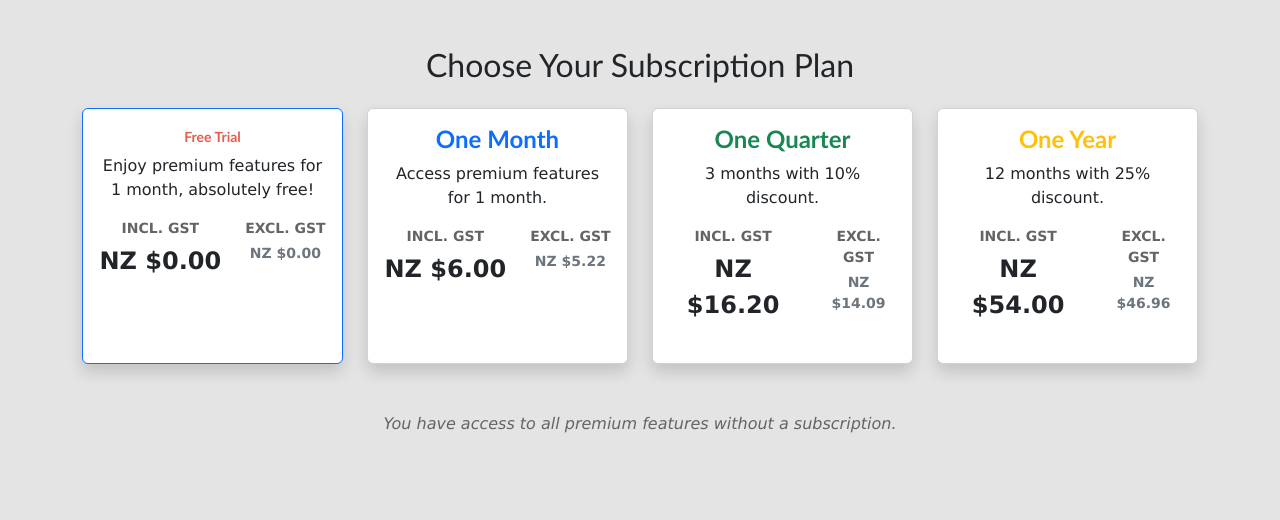
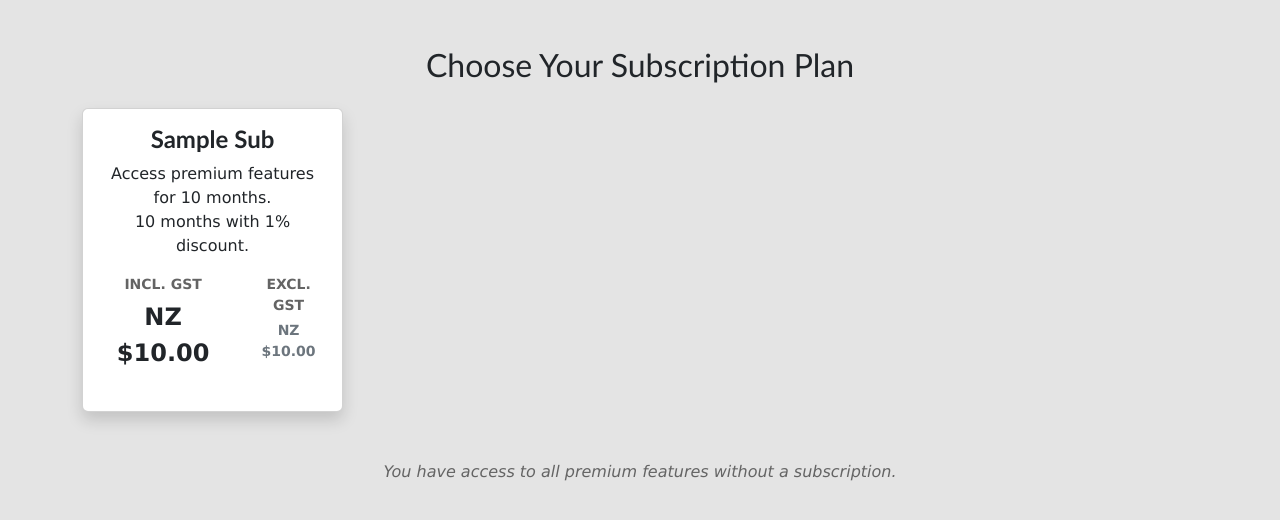
Before and after one commit to lin-du-1157599/project2, a Flask app: template app/templates/premium_features/subscription.html in a window 1280 px wide. Shown: the part 170-690 px from the top of the page. Run offline with Flask 3, Linux system fonts and the light colour scheme; the visitor is signed in with stand-in values (Sample User, id 1); the template is opened without the code that fills it: most values are stand-ins (such as "Sample title", 1, 10 or a date in 2020).

Commit message:
Retrieve subscription data from the database

```diff
--- a/app/config/constants.py
+++ b/app/config/constants.py
@@ -39,6 +39,9 @@ USER_STATUS_BANNED = 'banned'
 USER_SUBSCRIPTION_FREE = 'Free'
 USER_SUBSCRIPTION_TRIAL = 'Trial'
 USER_SUBSCRIPTION_PREMIUM = 'Premium'
+
+USER_IS_ADMIN_GRANTABLE_NO = 0
+USER_IS_ADMIN_GRANTABLE_YES = 1
 
 # Indicates the user has not used the free trial yet
 USER_IS_TRIAL_USED_NO = 0
--- a/app/db/populate_database.sql
+++ b/app/db/populate_database.sql
@@ -233,9 +233,9 @@ INSERT INTO subscriptions (
     name, duration_months, is_free_trial, discount_percent, price_nzd_excl_gst, price_nzd_incl_gst, is_admin_grantable
 ) VALUES
     ('Free Trial', 1, 1, 100.00, 0.00, 0.00, 0),
-    ('One Month', 1, 0, 0.00, 5.00, 5.75, 0),
+    ('One Month', 1, 0, 0.00, 5.22, 6.00, 0),
     ('One Quarter', 3, 0, 10.00, 14.09, 16.20, 0),
-    ('One Year', 12, 0, 25.00, 45.00, 51.75, 0),
+    ('One Year', 12, 0, 25.00, 46.96, 54.00, 0),
     ('Admin Gift One Month', 1, 0, 100.00, 0.00, 0.00, 1),
     ('Admin Gift One Quarter', 3, 0, 100.00, 0.00, 0.00, 1),
     ('Admin Gift One Year', 12, 0, 100.00, 0.00, 0.00, 1);
--- a/app/templates/premium_features/subscription.html
+++ b/app/templates/premium_features/subscription.html
@@ -14,105 +14,57 @@
     <h2 class="text-center mb-4">Choose Your Subscription Plan</h2>
 
     <div class="row row-cols-1 row-cols-md-4 g-4">
-        <!-- Free Trial Plan -->
+        {% for sub in subscriptions %}
             <div class="col">
-            <div class="card h-100 shadow border-primary">
+                <div class="card h-100 shadow {% if sub.is_free_trial == 1 %}border-primary{% endif %}">
                     <div class="card-body text-center">
-                    <h4 class="card-title text-info fw-bold">Free Trial</h4>
-                    <p class="card-text">Enjoy premium features for 1 month, absolutely free!</p>
+                        <h4 class="card-title fw-bold text-capitalize
+                            {% if sub.is_free_trial == 1 %}
+                                text-info
+                            {% elif sub.duration_months == 1 %}
+                                text-primary
+                            {% elif sub.duration_months == 3 %}
+                                text-success
+                            {% elif sub.duration_months == 12 %}
+                                text-warning
+                            {% endif %}
+                        ">
+                            {{ sub.name }}
+                        </h4>
+
+                        <p class="card-text">
+                            {% if sub.is_free_trial == 1 %}
+                                Enjoy premium features for {{ sub.duration_months }} month{{ 's' if sub.duration_months > 1 else '' }}, absolutely free!
+                            {% else %}
+                                Access premium features for {{ sub.duration_months }} month{{ 's' if sub.duration_months > 1 else '' }}.
+                                {% if sub.discount_percent and sub.discount_percent > 0 %}
+                                    <br>{{ sub.duration_months }} months with {{ sub.discount_percent }}% discount.
+                                {% endif %}
+                            {% endif %}
+                        </p>
 
                         <div class="price-box d-flex justify-content-center align-items-baseline gap-4 mt-3 mb-2">
                             <div>
                                 <p class="mb-1 fw-semibold text-muted small text-uppercase">Incl. GST</p>
-                            <p class="fs-4 fw-bold text-dark">NZ $0.00</p>
+                                <p class="fs-4 fw-bold text-dark">NZ ${{ '%.2f'|format(sub.price_nzd_incl_gst) }}</p>
                             </div>
                             <div>
                                 <p class="mb-1 fw-semibold text-muted small text-uppercase">Excl. GST</p>
-                            <p class="fs-5 fw-semibold text-secondary">NZ $0.00</p>
+                                <p class="fs-5 fw-semibold text-secondary">NZ ${{ '%.2f'|format(sub.price_nzd_excl_gst) }}</p>
                             </div>
                         </div>
 
-                    {% if session['role'] not in ['admin', 'edit'] and session['is_trial_used'] == 0 %}
+                        {% if session['role'] not in ['admin', 'edit'] %}
+                            {% if sub.is_free_trial == 1 and session['is_trial_used'] == 0 %}
                                 <a href="{{ url_for('start_trial') }}" class="btn btn-outline-success mt-2">Start Free Trial</a>
+                            {% elif sub.is_free_trial == 0 %}
+                                <a href="#" class="btn btn-outline-primary mt-2">Subscribe Now</a>
+                            {% endif %}
                         {% endif %}
                     </div>
                 </div>
             </div>
-
-        <!-- One Month Plan -->
-        <div class="col">
-            <div class="card h-100 shadow">
-                <div class="card-body text-center">
-                    <h4 class="card-title text-primary fw-bold">One Month</h4>
-                    <p class="card-text">Access premium features for 1 month.</p>
-
-                    <div class="price-box d-flex justify-content-center align-items-baseline gap-4 mt-3 mb-2">
-                        <div>
-                            <p class="mb-1 fw-semibold text-muted small text-uppercase">Incl. GST</p>
-                            <p class="fs-4 fw-bold text-dark">NZ $6.00</p>
-                        </div>
-                        <div>
-                            <p class="mb-1 fw-semibold text-muted small text-uppercase">Excl. GST</p>
-                            <p class="fs-5 fw-semibold text-secondary">NZ $5.22</p>
-                        </div>
-                    </div>
-
-                    {% if session['role'] not in ['admin', 'edit'] %}
-                        <a class="btn btn-outline-primary mt-2">Subscribe Now</a>
-                    {% endif %}
-                </div>
-            </div>
-        </div>
-
-        <!-- One Quarter Plan -->
-        <div class="col">
-            <div class="card h-100 shadow">
-                <div class="card-body text-center">
-                    <h4 class="card-title text-success fw-bold">One Quarter</h4>
-                    <p class="card-text">3 months with 10% discount.</p>
-
-                    <div class="price-box d-flex justify-content-center align-items-baseline gap-4 mt-3 mb-2">
-                        <div>
-                            <p class="mb-1 fw-semibold text-muted small text-uppercase">Incl. GST</p>
-                            <p class="fs-4 fw-bold text-dark">NZ $16.20</p>
-                        </div>
-                        <div>
-                            <p class="mb-1 fw-semibold text-muted small text-uppercase">Excl. GST</p>
-                            <p class="fs-5 fw-semibold text-secondary">NZ $14.09</p>
-                        </div>
-                    </div>
-
-                    {% if session['role'] not in ['admin', 'edit'] %}
-                        <a class="btn btn-outline-success mt-2">Subscribe Now</a>
-                    {% endif %}
-                </div>
-            </div>
-        </div>
-
-        <!-- One Year Plan -->
-        <div class="col">
-            <div class="card h-100 shadow">
-                <div class="card-body text-center">
-                    <h4 class="card-title text-warning fw-bold">One Year</h4>
-                    <p class="card-text">12 months with 25% discount.</p>
-
-                    <div class="price-box d-flex justify-content-center align-items-baseline gap-4 mt-3 mb-2">
-                        <div>
-                            <p class="mb-1 fw-semibold text-muted small text-uppercase">Incl. GST</p>
-                            <p class="fs-4 fw-bold text-dark">NZ $54.00</p>
-                        </div>
-                        <div>
-                            <p class="mb-1 fw-semibold text-muted small text-uppercase">Excl. GST</p>
-                            <p class="fs-5 fw-semibold text-secondary">NZ $46.96</p>
-                        </div>
-                    </div>
-
-                    {% if session['role'] not in ['admin', 'edit'] %}
-                        <a class="btn btn-outline-warning mt-2">Subscribe Now</a>
-                    {% endif %}
-                </div>
-            </div>
-        </div>
+        {% endfor %}
     </div>
 
     <!-- Free trial note -->
```
Also changed, not shown: app/routes/premium_features.py (+6 -1 lines). Lines whose indentation alone changed are shown as unchanged.
